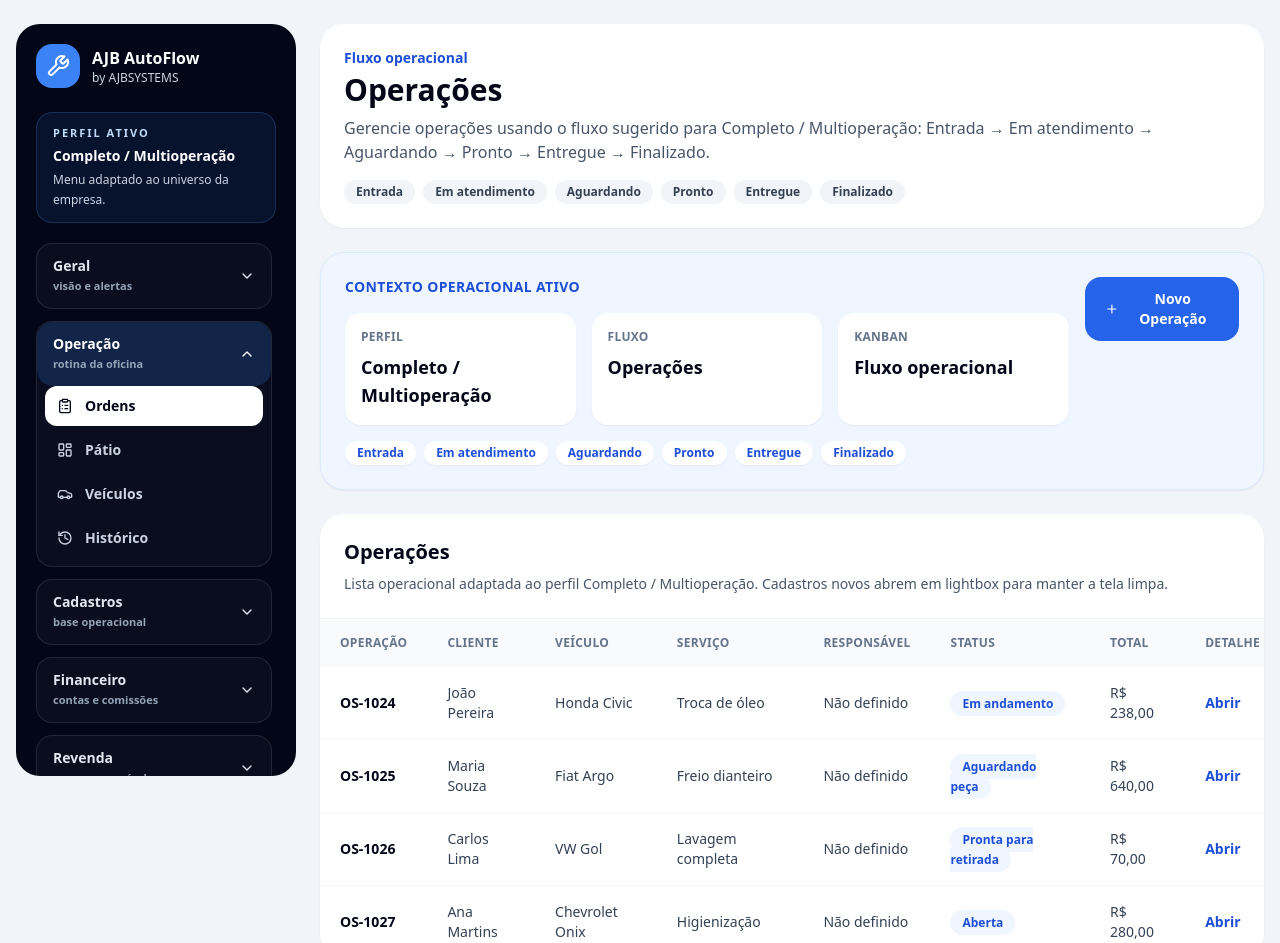
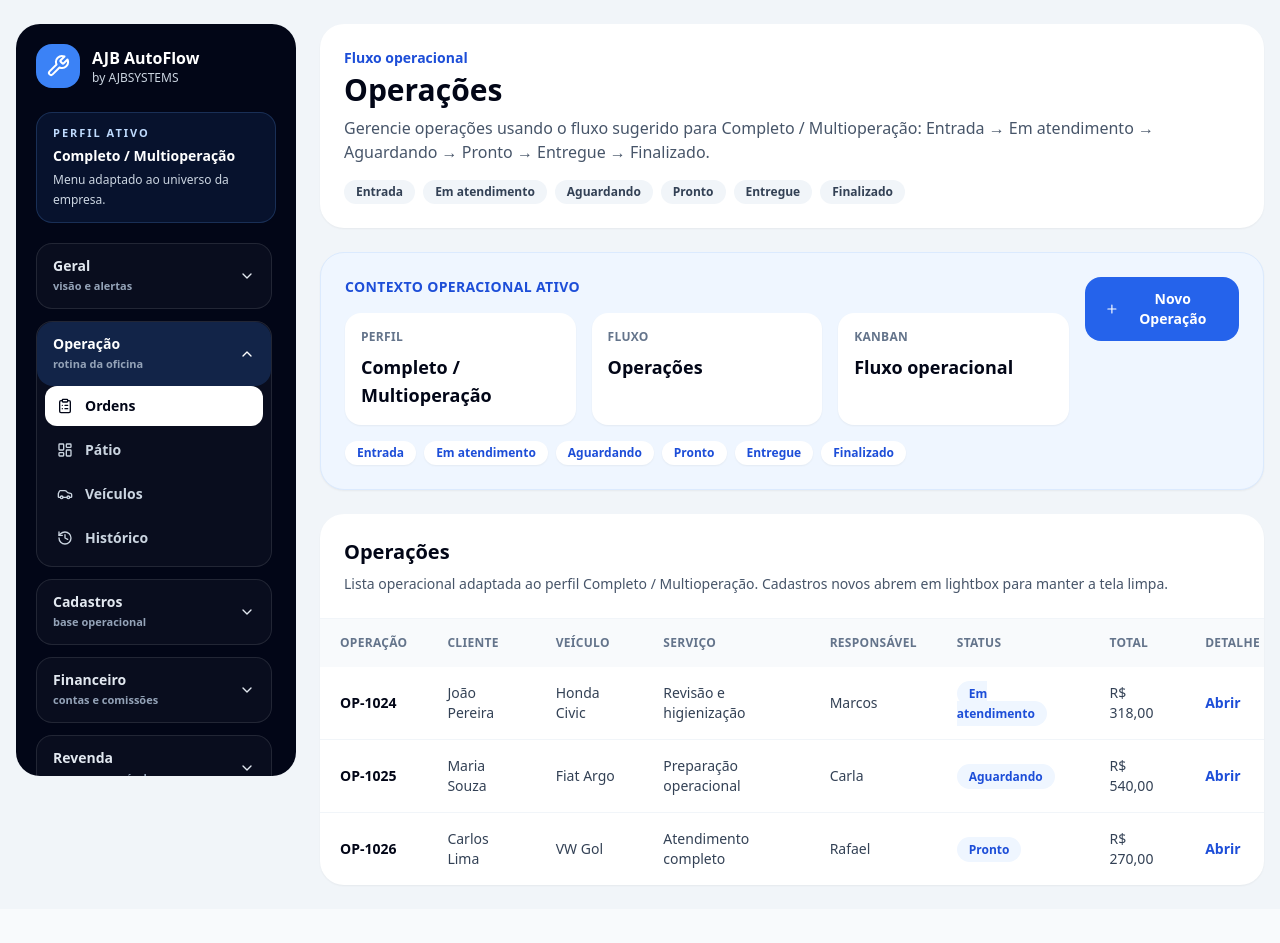
Before and after one commit to anjobrito/ajb-autoflow, a Next.js app: page /ordens-servico in a window 1280 px wide. Shown: the top 943 px of the page. After the commit the page ends 909 px from the top, so only its background shows below. Built offline with nearby package versions, Linux system fonts and the light colour scheme.

Commit message:
fix: align demo operations with business profile

```diff
--- a/components/work-orders-client.tsx
+++ b/components/work-orders-client.tsx
@@ -5,9 +5,67 @@ import { Plus } from "lucide-react";
 import { useEffect, useMemo, useState } from "react";
 import { UiModal } from "@/components/ui-modal";
 import { NewWorkOrderForm } from "@/components/new-work-order-form";
-import { demoWorkOrders } from "@/lib/demo-data";
 import { getCompany, listWorkOrders, StoredWorkOrder } from "@/lib/browser-store";
-import { getBusinessProfileByLabel } from "@/lib/business-types";
+import { BusinessProfile, getBusinessProfileByLabel } from "@/lib/business-types";
+
+type OperationRow = {
+  id: string;
+  code: string;
+  customer: string;
+  vehicle: string;
+  service: string;
+  responsibleEmployeeName: string;
+  status: string;
+  total: string;
+  origin: string;
+};
+
+const demoOperationsByProfile: Record<BusinessProfile["id"], OperationRow[]> = {
+  COMPLETO: [
+    { id: "demo-completo-1", code: "OP-1024", customer: "João Pereira", vehicle: "Honda Civic", service: "Revisão e higienização", responsibleEmployeeName: "Marcos", status: "Em atendimento", total: "R$ 318,00", origin: "Demo" },
+    { id: "demo-completo-2", code: "OP-1025", customer: "Maria Souza", vehicle: "Fiat Argo", service: "Preparação operacional", responsibleEmployeeName: "Carla", status: "Aguardando", total: "R$ 540,00", origin: "Demo" },
+    { id: "demo-completo-3", code: "OP-1026", customer: "Carlos Lima", vehicle: "VW Gol", service: "Atendimento completo", responsibleEmployeeName: "Rafael", status: "Pronto", total: "R$ 270,00", origin: "Demo" },
+  ],
+  OFICINA: [
+    { id: "demo-oficina-1", code: "OS-1024", customer: "João Pereira", vehicle: "Honda Civic", service: "Troca de óleo", responsibleEmployeeName: "Marcos", status: "Em andamento", total: "R$ 238,00", origin: "Demo" },
+    { id: "demo-oficina-2", code: "OS-1025", customer: "Maria Souza", vehicle: "Fiat Argo", service: "Freio dianteiro", responsibleEmployeeName: "Rafael", status: "Aguardando peça", total: "R$ 640,00", origin: "Demo" },
+    { id: "demo-oficina-3", code: "OS-1026", customer: "Carlos Lima", vehicle: "VW Gol", service: "Diagnóstico de suspensão", responsibleEmployeeName: "Marcos", status: "Controle de qualidade", total: "R$ 380,00", origin: "Demo" },
+  ],
+  LAVA_JATO: [
+    { id: "demo-lava-1", code: "AT-1024", customer: "João Pereira", vehicle: "Honda Civic", service: "Lavagem completa", responsibleEmployeeName: "Diego", status: "Em lavagem", total: "R$ 70,00", origin: "Demo" },
+    { id: "demo-lava-2", code: "AT-1025", customer: "Maria Souza", vehicle: "Fiat Argo", service: "Lavagem técnica", responsibleEmployeeName: "Bruno", status: "Acabamento", total: "R$ 120,00", origin: "Demo" },
+    { id: "demo-lava-3", code: "AT-1026", customer: "Carlos Lima", vehicle: "VW Gol", service: "Aspiração e cera", responsibleEmployeeName: "Diego", status: "Pronto", total: "R$ 95,00", origin: "Demo" },
+  ],
+  ESTETICA: [
+    { id: "demo-estetica-1", code: "AE-1024", customer: "João Pereira", vehicle: "Honda Civic", service: "Polimento técnico", responsibleEmployeeName: "Marcos", status: "Em execução", total: "R$ 480,00", origin: "Demo" },
+    { id: "demo-estetica-2", code: "AE-1025", customer: "Maria Souza", vehicle: "Fiat Argo", service: "Vitrificação de pintura", responsibleEmployeeName: "Carla", status: "Cura/secagem", total: "R$ 1.200,00", origin: "Demo" },
+    { id: "demo-estetica-3", code: "AE-1026", customer: "Carlos Lima", vehicle: "VW Gol", service: "Higienização interna", responsibleEmployeeName: "Marcos", status: "Revisão final", total: "R$ 280,00", origin: "Demo" },
+  ],
+  CENTRO_AUTOMOTIVO: [
+    { id: "demo-centro-1", code: "OA-1024", customer: "João Pereira", vehicle: "Honda Civic", service: "Diagnóstico e revisão", responsibleEmployeeName: "Marcos", status: "Diagnóstico", total: "R$ 420,00", origin: "Demo" },
+    { id: "demo-centro-2", code: "OA-1025", customer: "Maria Souza", vehicle: "Fiat Argo", service: "Serviço com peça em estoque", responsibleEmployeeName: "Rafael", status: "Em execução", total: "R$ 690,00", origin: "Demo" },
+    { id: "demo-centro-3", code: "OA-1026", customer: "Carlos Lima", vehicle: "VW Gol", service: "Controle de qualidade", responsibleEmployeeName: "Carla", status: "Controle de qualidade", total: "R$ 350,00", origin: "Demo" },
+  ],
+  ESTACIONAMENTO: [
+    { id: "demo-estacionamento-1", code: "MOV-1024", customer: "João Pereira", vehicle: "Honda Civic", service: "Diária avulsa", responsibleEmployeeName: "Portaria", status: "Estacionado", total: "R$ 25,00", origin: "Demo" },
+    { id: "demo-estacionamento-2", code: "MOV-1025", customer: "Maria Souza", vehicle: "Fiat Argo", service: "Mensalista", responsibleEmployeeName: "Administração", status: "Mensalista", total: "R$ 220,00", origin: "Demo" },
+    { id: "demo-estacionamento-3", code: "MOV-1026", customer: "Carlos Lima", vehicle: "VW Gol", service: "Pagamento pendente", responsibleEmployeeName: "Portaria", status: "Pagamento pendente", total: "R$ 40,00", origin: "Demo" },
+  ],
+  REVENDEDORA: [
+    { id: "demo-revenda-1", code: "PV-1024", customer: "João Pereira", vehicle: "Honda Civic", service: "Preparação para venda", responsibleEmployeeName: "Marcos", status: "Preparação", total: "R$ 850,00", origin: "Demo" },
+    { id: "demo-revenda-2", code: "PV-1025", customer: "Maria Souza", vehicle: "Fiat Argo", service: "Negociação em andamento", responsibleEmployeeName: "Carla", status: "Em negociação", total: "R$ 58.900,00", origin: "Demo" },
+    { id: "demo-revenda-3", code: "PV-1026", customer: "Carlos Lima", vehicle: "VW Gol", service: "Documentação e gravame", responsibleEmployeeName: "Rafael", status: "Documentação", total: "R$ 34.500,00", origin: "Demo" },
+  ],
+  AUTOPECAS: [
+    { id: "demo-autopecas-1", code: "PV-1024", customer: "João Pereira", vehicle: "Retirada balcão", service: "Pedido de filtros", responsibleEmployeeName: "Bruno", status: "Separação", total: "R$ 128,00", origin: "Demo" },
+    { id: "demo-autopecas-2", code: "PV-1025", customer: "Maria Souza", vehicle: "Entrega local", service: "Venda de bateria", responsibleEmployeeName: "Carla", status: "Aguardando pagamento", total: "R$ 420,00", origin: "Demo" },
+    { id: "demo-autopecas-3", code: "PV-1026", customer: "Carlos Lima", vehicle: "Pedido online", service: "Separação de peças", responsibleEmployeeName: "Bruno", status: "Faturado", total: "R$ 260,00", origin: "Demo" },
+  ],
+};
+
+function getDemoOperationsForProfile(profile: BusinessProfile) {
+  return demoOperationsByProfile[profile.id] ?? demoOperationsByProfile.COMPLETO;
+}
 
 export function WorkOrdersClient() {
   const [businessType, setBusinessType] = useState("Completo / Multioperação");
@@ -44,7 +102,7 @@ export function WorkOrdersClient() {
       total: order.total,
       origin: "Novo cadastro",
     })),
-    ...demoWorkOrders.map((order) => ({ ...order, responsibleEmployeeName: "Não definido", origin: "Demo" })),
+    ...getDemoOperationsForProfile(profile),
   ];
 
   const operationColumn = profile.operationLabel;
```
